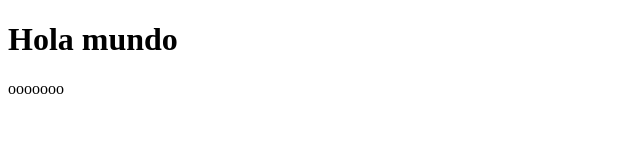
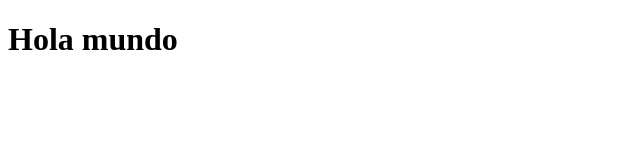
Before and after one commit to Eli-Jiron/TestRepo, a plain HTML site: page index.html in a window 1280 px wide. Shown: the full height of the page, 0-640 px from the left. Drawn offline with Linux system fonts and the light colour scheme.

Commit message:
test test test

```diff
--- a/index.html
+++ b/index.html
@@ -7,7 +7,5 @@
 </head>
 <body>
      <h1>Hola  mundo</h1>
-     <p>ooooooo
-     </p>
 </body>
 </html>
```
